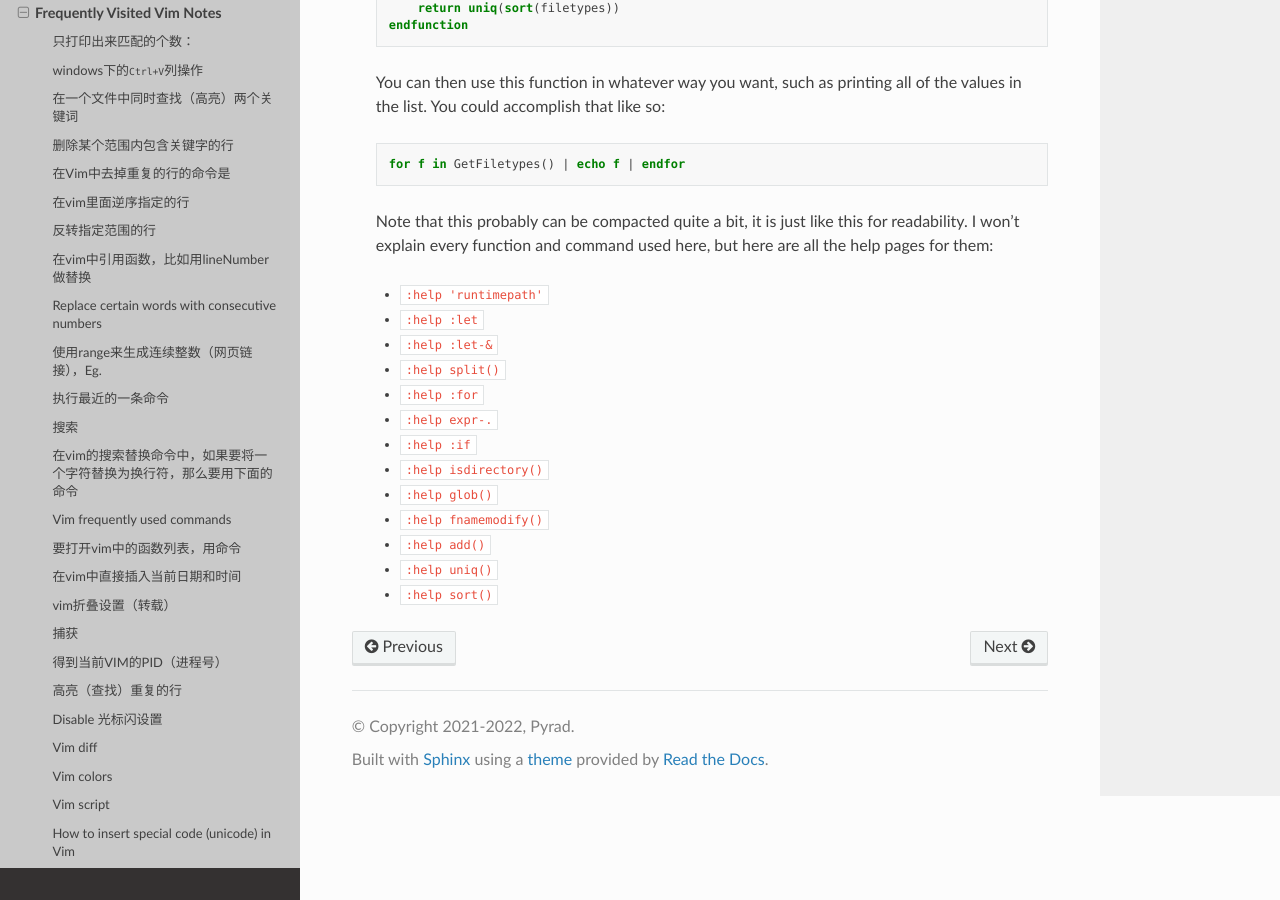
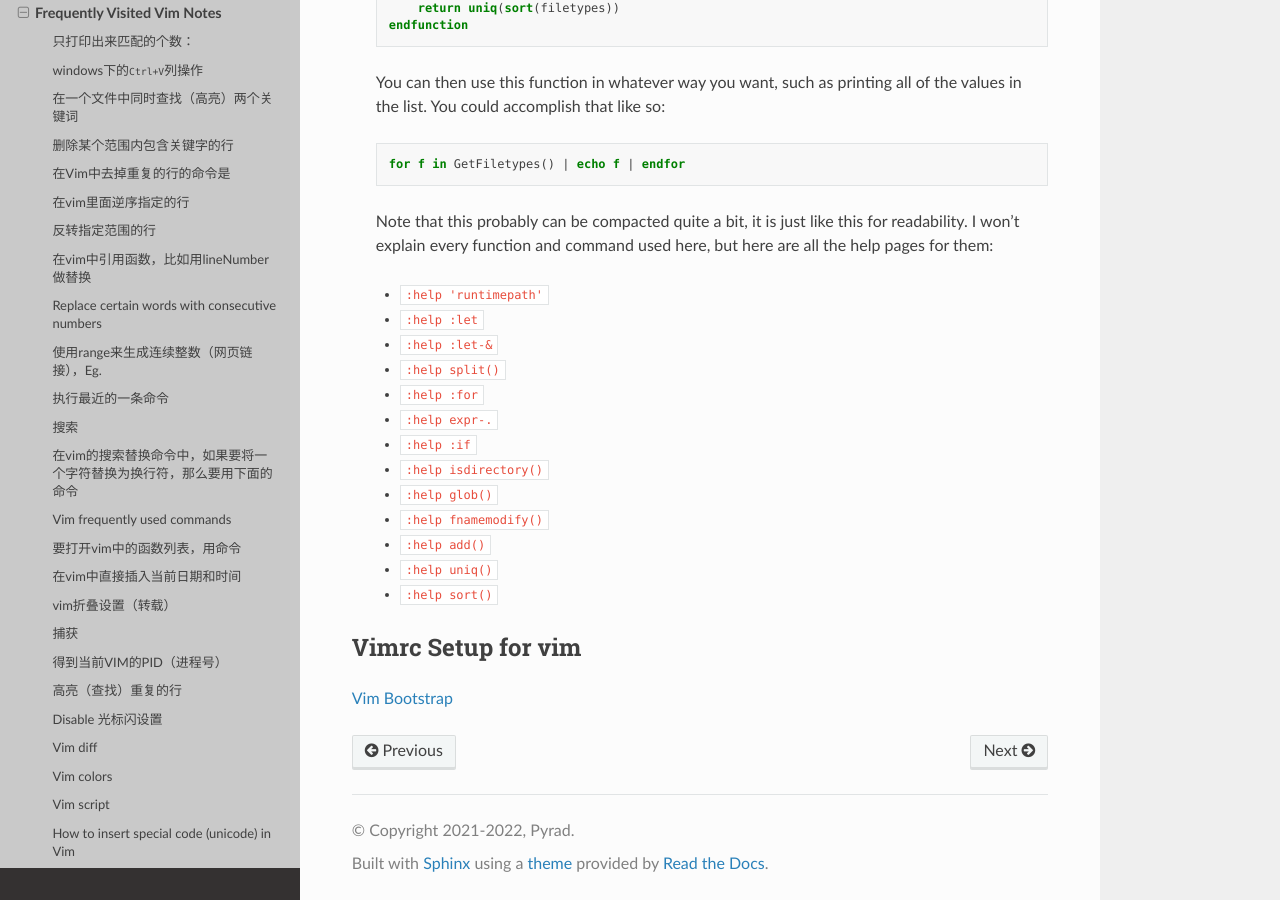
Before and after one commit to Pyrad/pyradnotes, a Sphinx documentation site: the page built from source/Vim/vim.md, in a window 1280 px wide and 900 px high, scrolled down 13508 px. Built offline with Sphinx 7.4.7 and the Read the Docs theme 2.0.0, drawn with Linux system fonts in a browser that asks for light colours; pages that are not in the unit, such as notebooks, are missing from menus.

Commit message:
Vim a website for vimrc

```diff
--- a/source/Vim/vim.md
+++ b/source/Vim/vim.md
@@ -652,3 +652,8 @@ autocmd BufNewFile,BufFilePre,BufRead *.md set filetype=markdown
 > - `:help uniq()`
 >
 > - `:help sort()`
+
+
+## Vimrc Setup for vim
+
+[Vim Bootstrap](https://vim-bootstrap.com/#tagline)
```
